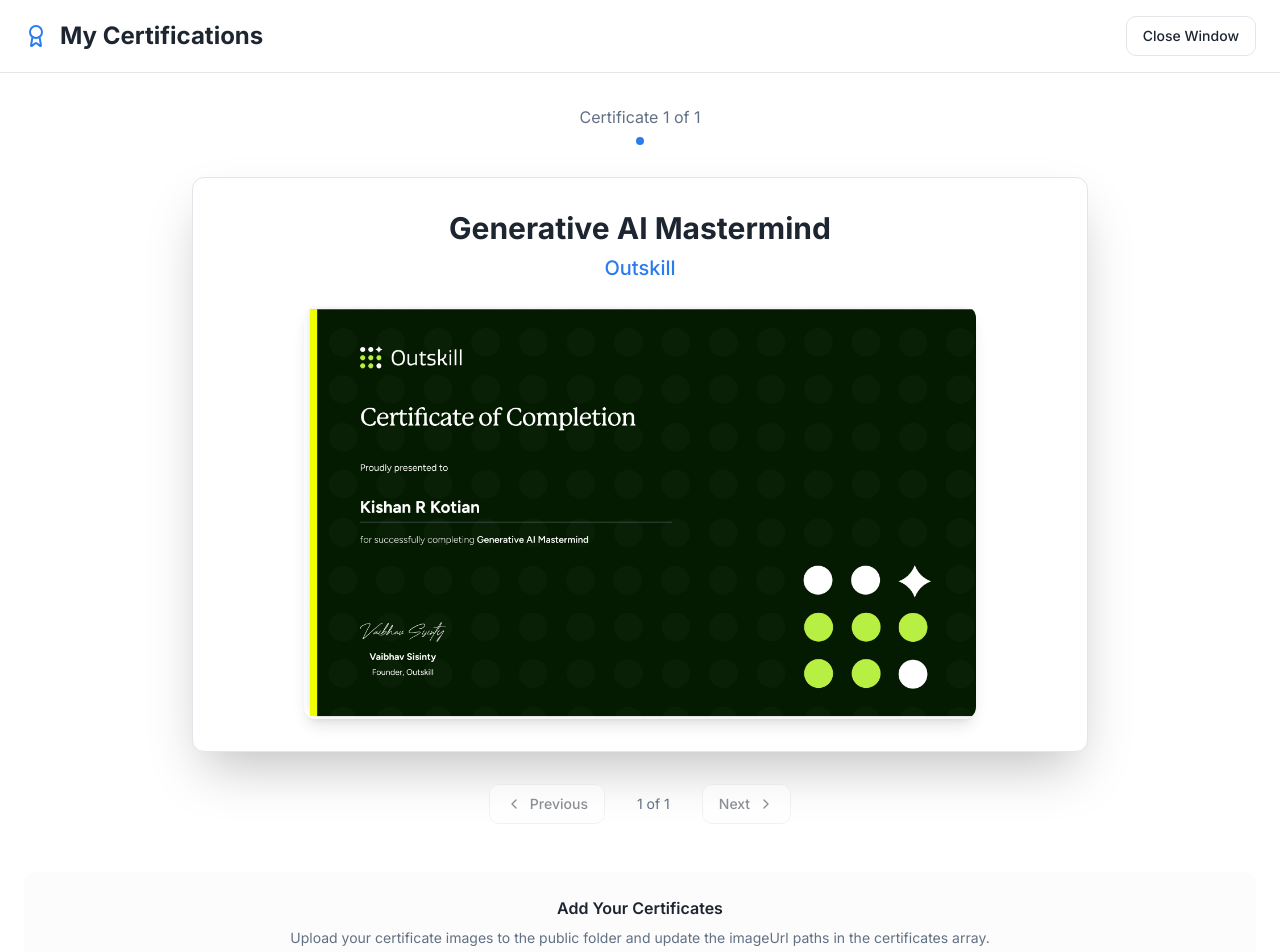
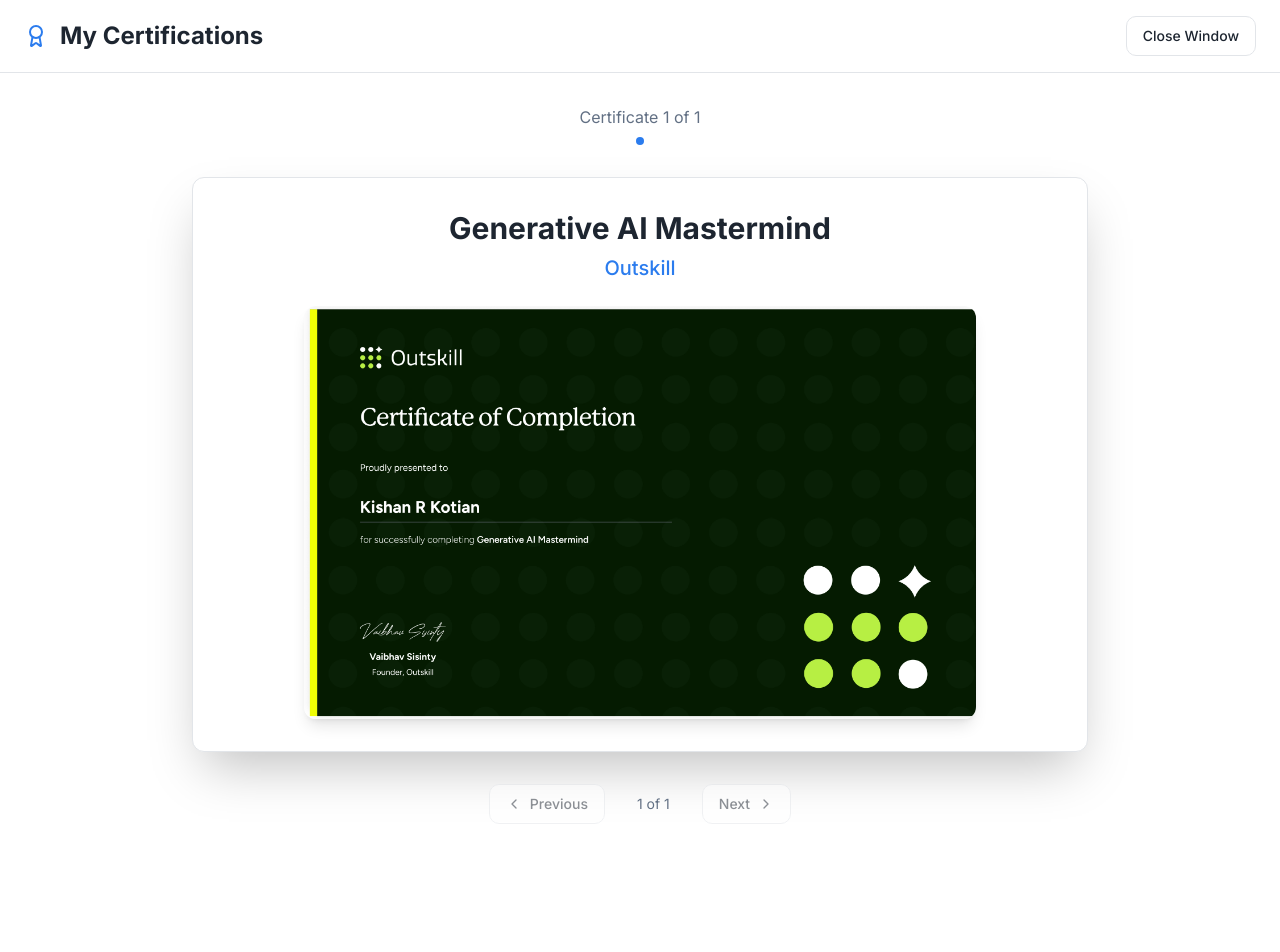
Before and after one commit to KishanRKotian/kishan-portfolio, a React (Vite) app: page /certifications in a window 1280 px wide. Shown: the top 952 px of the page. After the commit the page ends 856 px from the top, so only its background shows below. Built offline with nearby package versions, Linux system fonts and the light colour scheme; the HTML template or start-up script is replaced by a standard one.

Commit message:
Update Certifications.tsx
removed instructions part at the end

```diff
--- a/src/pages/Certifications.tsx
+++ b/src/pages/Certifications.tsx
@@ -115,14 +115,6 @@ const Certifications = () => {
             <ChevronRight className="h-4 w-4" />
           </Button>
         </div>
-
-        {/* Instructions */}
-        <div className="text-center mt-12 p-6 bg-muted/30 rounded-lg">
-          <h3 className="font-semibold mb-2">Add Your Certificates</h3>
-          <p className="text-muted-foreground text-sm">
-            Upload your certificate images to the public folder and update the imageUrl paths in the certificates array.
-          </p>
-        </div>
       </main>
     </div>
   );
```
